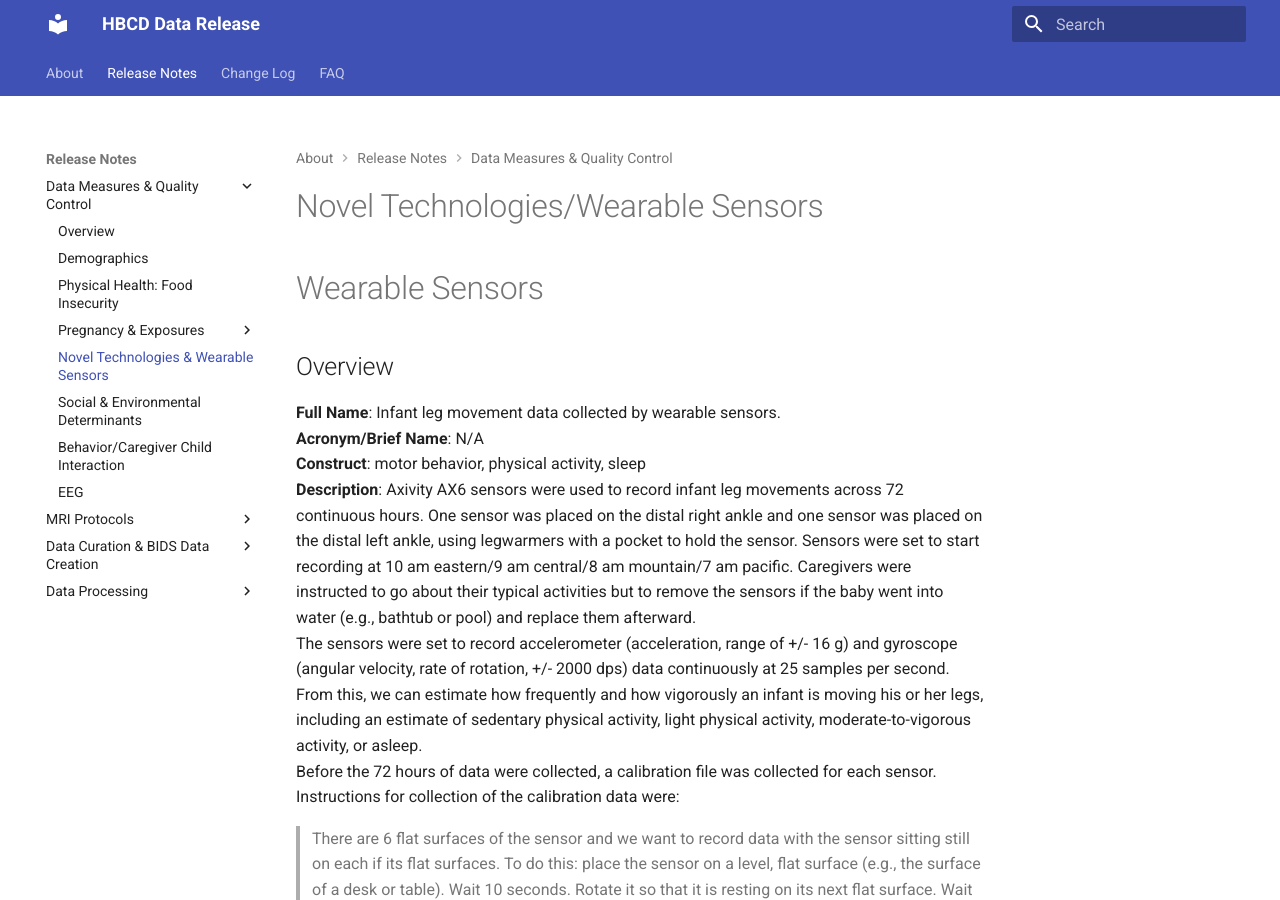
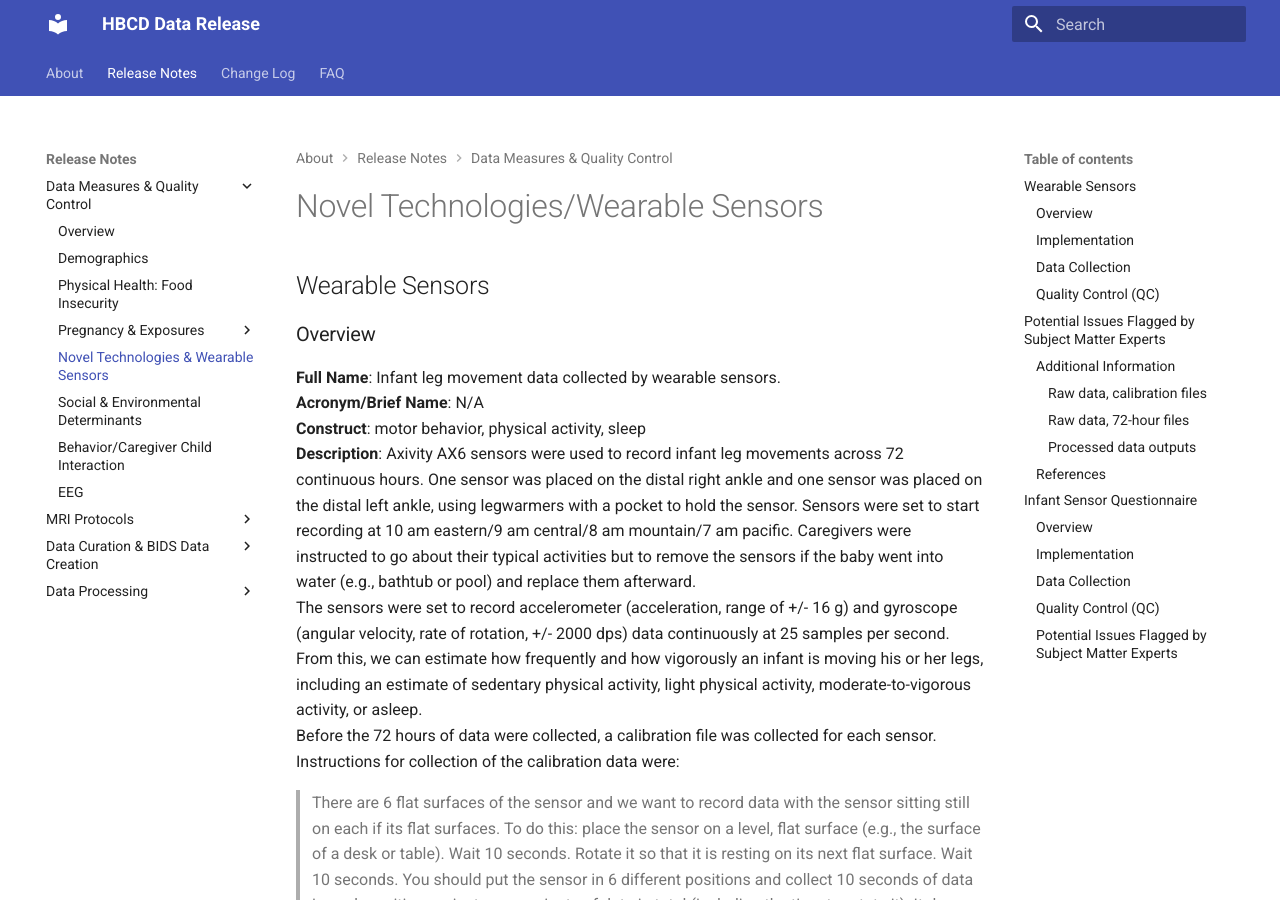
Before and after one commit to mattcieslak/hbcd-docs, an MkDocs documentation site: the page built from docs/measures/sensors.md, in a window 1280 px wide and 900 px high. Built offline with MkDocs 1.6.1 and Material for MkDocs 9.7.7, drawn with Linux system fonts in a browser that asks for light colours.

Commit message:
Update sensors.md

```diff
--- a/docs/measures/sensors.md
+++ b/docs/measures/sensors.md
@@ -1,6 +1,6 @@
 # Novel Technologies/Wearable Sensors
-# Wearable Sensors
-## Overview
+## Wearable Sensors
+### Overview
 **Full Name**: Infant leg movement data collected by wearable sensors.
 **Acronym/Brief Name**: N/A
 **Construct**: motor behavior, physical activity, sleep
@@ -14,7 +14,7 @@ Data files included in the data release are raw sensor data in BIDS format for t
 
 **Summary**: Wearable sensor data (accelerometer and gyroscope) were collected continuously across 72 hours from infants ankles to estimate how frequently and how vigorously an infant was moving and when the infant was asleep.
 
-## Implementation
+### Implementation
 **Method of Administration**: RA placed sensors on child at visit, sensors then worn while 72 hours of data were collected across typical activities in the natural environment.
 **REDCap Form Name**: N/A
 **Pilot Data Dictionary**: N/A
@@ -22,11 +22,11 @@ Data files included in the data release are raw sensor data in BIDS format for t
 **Child Specific/Unspecific Form**: N/A
 **Respondent:** N/A
 
-## Data Collection
+### Data Collection
 **Visits Administered and corresponding age range of administration**: V02 (0-1 month of age) and V03 (3-8 months of age).
 **Estimated length of time for completion**: N/A
 
-## Quality Control (QC)
+### Quality Control (QC)
 **QC Procedures**
 Raw data files were spot-checked during the data collection time frame. Only a small percentage of data files were randomly checked each week as the process was manual and visual. When checked, calibration files were checked for presence of adequate data for each of 6 axes and 72-hour files were checked for the presence of data, labeling of right and left leg, and sampling rate used.
 
@@ -36,10 +36,10 @@ Common issues identified during QC processes included inadequate data for each o
 ## Potential Issues Flagged by Subject Matter Experts
 No issues were found. Users are reminded that accelerometer sensor timestamps drift over time, so even though the right and left leg sensors started recording at the same time and recorded for the same duration of time at the same sampling rate, one cannot assume that the time specified matches exactly between the 2 sensors. By our estimates, Axivity AX6 sensors recording at 25 samples/sec diverge from one another by a couple of seconds by the end of 72 hours, and the magnitude of this error increases over time. Further, offsets were different between different sensors, so a calibration procedure was used to adjust for this. See Oh, J., Loeb, G. E., & Smith, B. A. (2024). The Utility of Calibrating Wearable Sensors before Quantifying Infant Leg Movements. *Sensors*, *24*(17), 5736
 
-## Additional Information
+### Additional Information
 Data files included in the data release are raw sensor data in BIDS format for the calibration and 72-hour files for the right leg and the left leg, as well as files containing processed data outputs.
 
-### Raw data, calibration files
+#### Raw data, calibration files
 **Full Name:** `sub-{dccid}_ses-{session number}_task-LeftLegMovement_tracksys-imu_acq-calibration_channels.jso`n
 **Acronym/Brief Name**: LL-Calib-Channels-Ref
 **Description**: The reference frame in which the channels of the Inertial Measurement Unit sensor used to prepare sensor calibration dataset is represented (left leg movement): Anterior, Right, Superior each corresponding to X, Y, and Z axis.
@@ -79,7 +79,7 @@ Data files included in the data release are raw sensor data in BIDS format for t
 **Description**: Recording related information: sampling frequency, effective sampling frequency, task name, task description, tracking system name, recording duration, accelerometer channel count, gyroscope channel count, latency channel count, manufacturer, sensor name, sensor’s serial number
 **Summary**: Calibration dataset of the right leg movement sensor related information
 
-### Raw data, 72-hour files
+#### Raw data, 72-hour files
 **Full Name**: `sub-{dccid}_ses-{session number}_task-LeftLegMovement_tracksys-imu_acq-primary_channels.json`
 **Acronym/Brief Name**: LL-Primary-Channels-Ref
 **Description**: The reference frame in which the channels of the Inertial Measurement Unit sensor used to prepare sensor movement dataset is represented (left leg movement): Anterior, Right, Superior each corresponding to X, Y, and Z axis
@@ -140,7 +140,7 @@ Data files included in the data release are raw sensor data in BIDS format for t
 **Description**: 72 hour right leg movement data calibrated using RL-Calib-Recording. 25 Hz is the original sampling rate.
 **Summary**: Movement dataset of the right leg movement sensor, calibrated
 
-### Processed data outputs
+#### Processed data outputs
 **Full Name**: `sub-{dccid}_ses-{session number}_desc-kinematics_recording-20_motion.json`
 **Acronym/Brief Name**: Primary-Summary20
 **Description**: Summary kinematic measures based on the 72 hour leg movement data calibrated and resampled at 20Hz (LL-Primary-Recording-Calibrated20 & RL-Primary-Recording-Calibrated20). Measures include threshold values, movement rates, total movement counts, sleep times, average acceleration medians, peak acceleration medians, movement duration medians, and entropy values of the left and the right leg movement dataset.
@@ -188,7 +188,7 @@ Data files included in the data release are raw sensor data in BIDS format for t
 
 **Summary**: A list of parameters used to run the processing pipeline container.
 
-## References
+### References
 *Describing the protocol decision-making process.* Pini N, Fifer WP, Oh J, et al. Remote Data Collection of Infant Activity and Sleep Patterns via Wearable Sensors in the HEALthy Brain and Child Development Study (HBCD). *Dev Cogn Neurosci*. 2024;69:101446. doi:10.1016/j.dcn.2024.101446
 
 *BIDS format for raw data files.* Jeung, S., Cockx, H., Appelhoff, S., Berg, T., Gramann, K., Grothkopp, S., ... & Welzel, J. (2024). Motion-BIDS: an extension to the brain imaging data structure to organize motion data for reproducible research. *Scientific Data*, *11*(1), 716.
@@ -201,15 +201,15 @@ Data files included in the data release are raw sensor data in BIDS format for t
 
 **Processing code** used to obtain processed data outputs are available as a container on [INC Laboratory's Docker Hub](https://hub.docker.com/r/inclab/hbcd_motion_postproc) (source code available on GitHub [here](https://github.com/Infant-Neuromotor-Control-Lab/hbcd_motion_postproc))
 
-# Infant Sensor Questionnaire
-## Overview
+## Infant Sensor Questionnaire
+### Overview
 **Full Name**: Daily survey about infant heart rate sensor and infant leg movement sensors.
 **Acronym/Brief Name**: Infant Sensor Questionnaire
 **Construct**: motor behavior, physical activity, sleep
 **Description**: Survey was sent to primary caregiver once per day for 3 days during the 72 hour data collection of infant heart rate sensor data and infant leg movement sensor data. Surveys were automatically sent via email or text message (per caregiver preference) at 10 am eastern/9 am central/8 am mountain/7 am pacific. The surveys were sent after the sensors had been recording for 24, 48, and 72 hours. The survey asked about the preceding 24-hour period. It asked whether the sensors were worn for most of the time and about the daily activities of the infant (whether or not it was a fairly typical 24 hours for the infant, estimates of how much they napped and slept, how much they were in a car seat, swing or other restraining device, how much they were in a moving car or stroller or being carried, and whether or not their legs are swaddled during naps and sleep). This survey was created by the workgroup.
 **Summary**: The questionnaire was sent once per day for 3 days while the infant was wearing the heart rate sensor and infant leg movement sensors to obtain information about context of the sensor recordings.
 
-## Implementation
+### Implementation
 **Method of Administration**: RA marked preferred contact and preferred method of contact (email or text message) at visit, then surveys were sent automatically.
 **REDCap Form Name**: sens_ch_rcpt
 **Pilot Data Dictionary**: nt_ch_sens_i_qtn_1, nt_ch_sens_i_qtn_2, nt_ch_sens_i_qtn_3
@@ -217,15 +217,15 @@ Data files included in the data release are raw sensor data in BIDS format for t
 **Child Specific/Unspecific Form**: Caregiver answering questions about their child.
 **Respondent:** Caregiver
 
-## Data Collection
+### Data Collection
 **Visits Administered and corresponding age range of administration**: V02 (0-1 month of age) and V03 (3-8 months of age).
 **Estimated length of time for completion**: N/A
 
-## Quality Control (QC)
+### Quality Control (QC)
 **QC Procedures**
 Surveys were spot-checked during the data collection time frame. Only a small percentage of surveys were randomly checked each week as the process was manual. When checked, surveys were checked for the presence of responses. When no responses were provided, RA’s were contacted to confirm whether or not surveys had gone out to the participants as intended.
 **Common Issues Identified**
 Common issues identified during QC processes included surveys that had no responses. Sometimes this was human error (preferred contact or preferred method of communication not selected by RA) or potentially technological malfunction, and sometimes it was caregiver non-response. Caregiver non-response was the reason for the majority of the surveys without responses. Caregiver non-response was common.
 
-## Potential Issues Flagged by Subject Matter Experts
+### Potential Issues Flagged by Subject Matter Experts
 None
```
